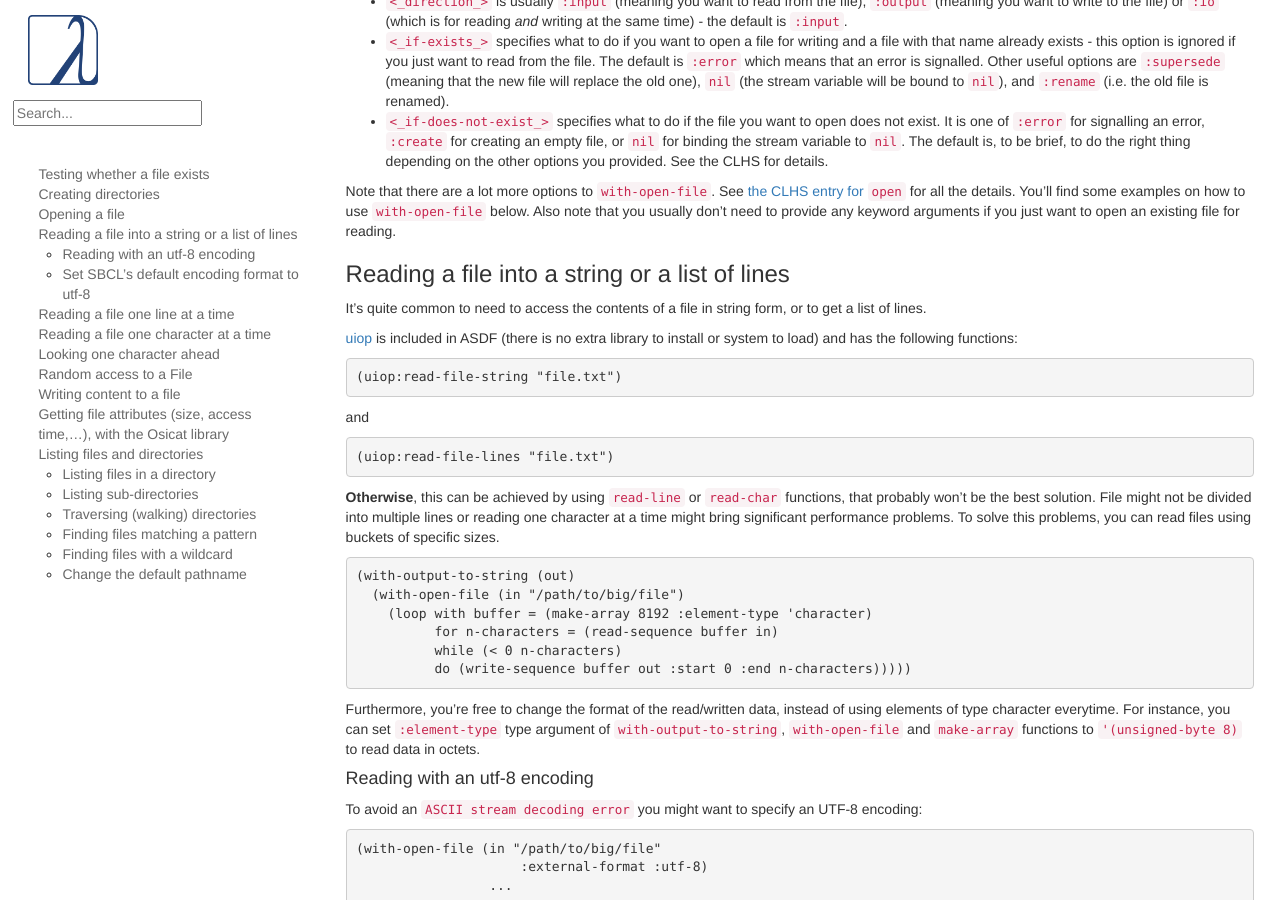
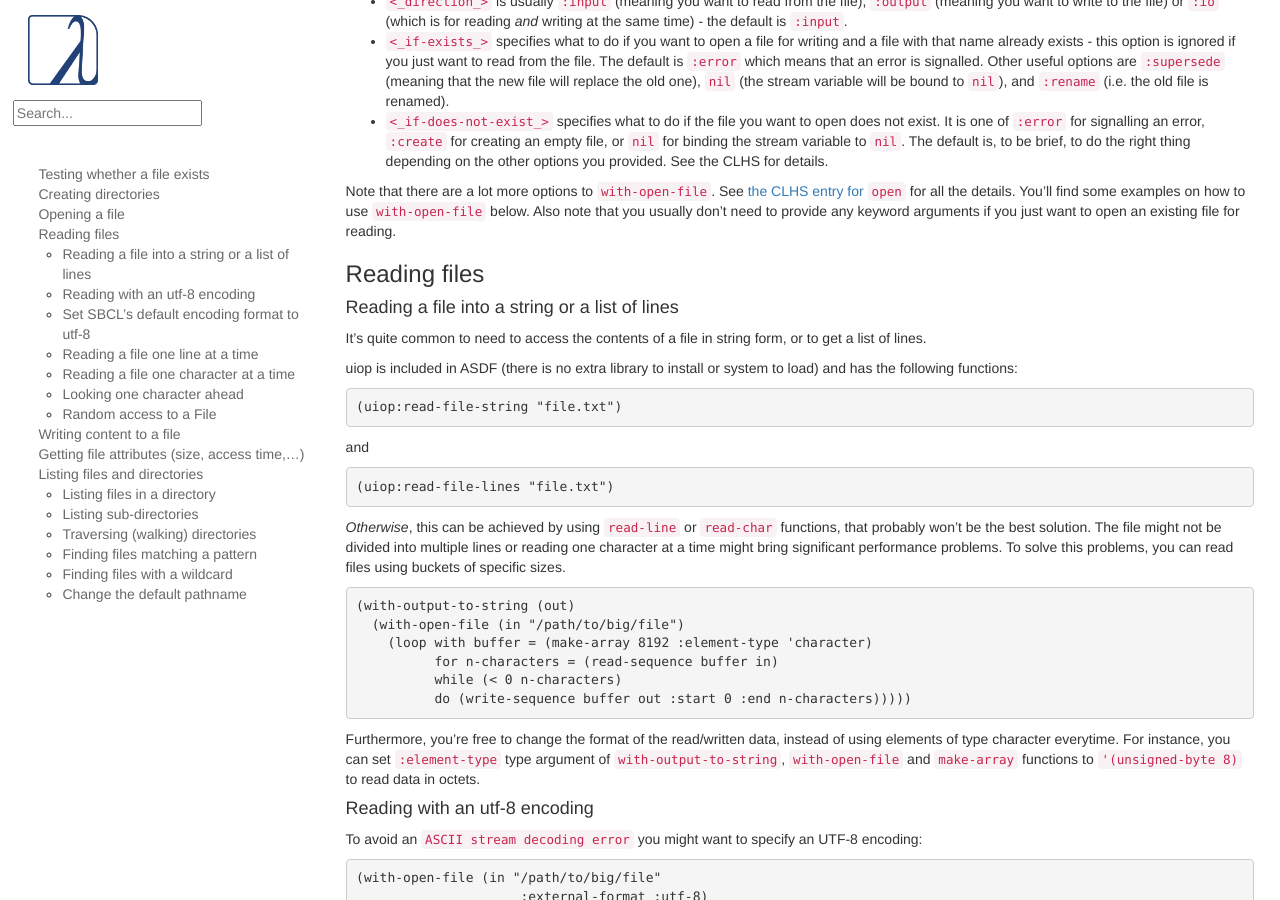
Before and after one commit to LispCookbook/cl-cookbook, a Jekyll site: the page built from files.md, in a window 1280 px wide and 900 px high, scrolled down 1210 px. Built offline with Jekyll 4.4.1, drawn with Linux system fonts in a browser that asks for light colours; some of the changed text lies outside the part shown.

Commit message:
files: nest subsections

```diff
--- a/files.md
+++ b/files.md
@@ -113,12 +113,14 @@ below. Also note that you usually don't need to provide any keyword arguments if
 you just want to open an existing file for reading.<a name="strings">
 
 
-### Reading a file into a string or a list of lines
+### Reading files
+
+#### Reading a file into a string or a list of lines
 
 It's quite common to need to access the contents of a file in string
 form, or to get a list of lines.
 
-[uiop](https://github.com/fare/asdf/blob/master/uiop/stream.lisp#L445) is included in ASDF (there is no extra library to install or
+uiop is included in ASDF (there is no extra library to install or
 system to load) and has the following functions:
 
 
@@ -176,7 +176,7 @@ and optionnally
 
     (setf sb-alien::*default-c-string-external-format* :utf-8)
 
-### Reading a file one line at a time
+#### Reading a file one line at a time
 
 [`read-line`](http://www.lispworks.com/documentation/HyperSpec/Body/f_rd_lin.htm)
 will read one line from a stream (which defaults to
@@ -207,7 +207,7 @@ the end of the file:
    do (print line)))
 ~~~
 
-### Reading a file one character at a time
+#### Reading a file one character at a time
 
 [`read-char`](http://www.lispworks.com/documentation/HyperSpec/Body/f_rd_cha.htm)
 is similar to `read-line`, but it only reads one character as opposed to one
@@ -222,7 +222,7 @@ characters by this function.
        (print char)))
 ~~~
 
-### Looking one character ahead
+#### Looking one character ahead
 
 You can 'look at' the next character of a stream without actually removing it
 from there - this is what the function
@@ -325,7 +325,7 @@ back exactly _one_ character onto the stream. Also, you _must_ put back the same
 character that has been read previously, and you can't unread a character if
 none has been read before.
 
-### Random access to a File
+#### Random access to a File
 
 Use the function
 [`file-position`](http://www.lispworks.com/documentation/HyperSpec/Body/f_file_p.htm)
@@ -377,7 +377,7 @@ The library [str](https://github.com/vindarel/cl-str) has a shortcut:
 ~~~
 
 
-### Getting file attributes (size, access time,...), with the Osicat library
+### Getting file attributes (size, access time,...)
 
 [Osicat](https://www.common-lisp.net/project/osicat/) (in Quicklisp)
 is a lightweight operating system interface for Common Lisp on
```
Also changed, not shown: other parts of files.md (+2 -4 lines).
